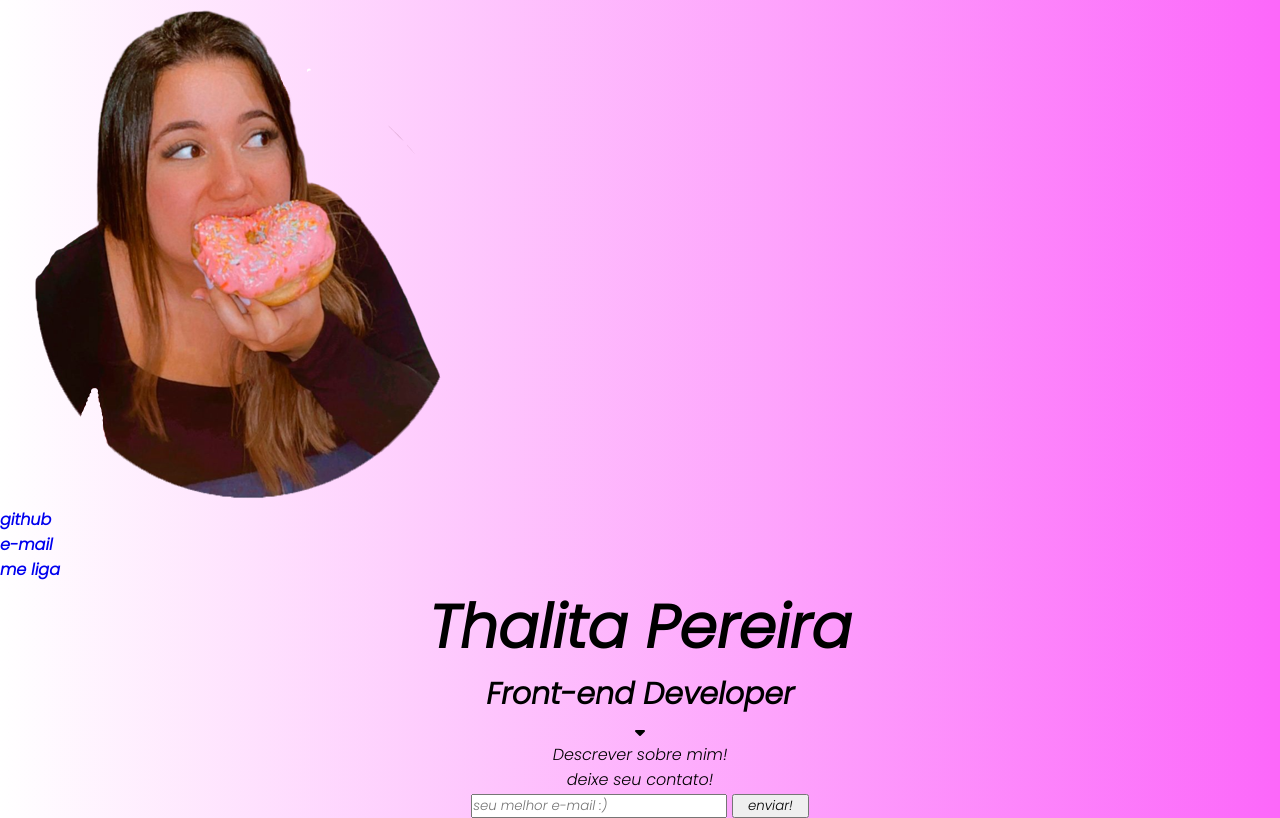
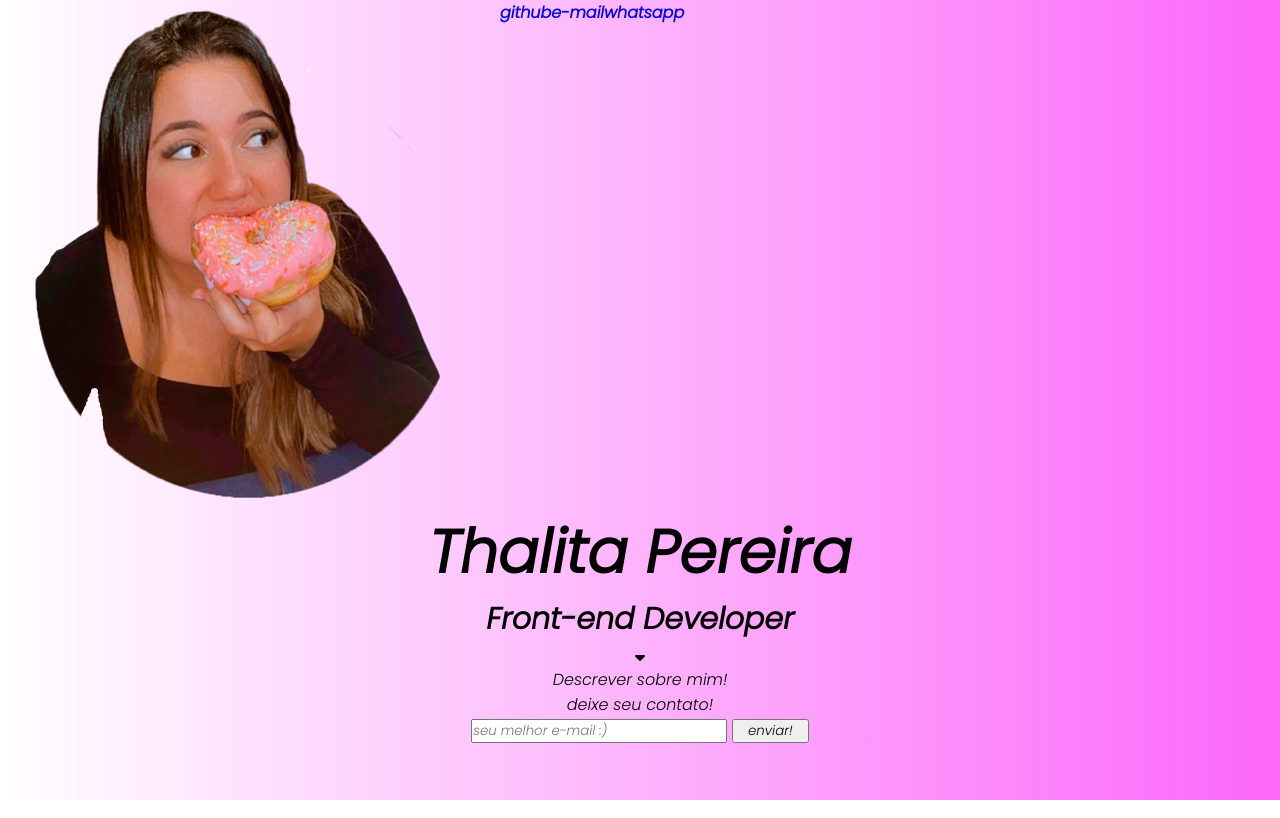
Before and after one commit to pereirathalita/portfolio, a plain HTML site: page index.html in a window 1280 px wide. Drawn offline with Linux system fonts and the light colour scheme.

Commit message:
organizazao de pasta

```diff
--- a/index.html
+++ b/index.html
@@ -25,7 +25,7 @@
                 <a target="_blank" href="mailto:pereirathalita@yahoo.com.br"> e-mail</a>
             </li>
             <li>
-                <a target="_blank" href="https://wa.me/5511980185578"> me liga</a>
+                <a target="_blank" href="https://wa.me/5511980185578"> whatsapp</a>
             </li>
         </ul>
     </header>
--- a/style.css
+++ b/style.css
@@ -23,6 +23,14 @@ body {
     background-size: cover; */
 
     background: linear-gradient(90deg, #FFFFFF, #FC67FA);
+}
+
+header {
+    display: flex;
+}
+
+header ul {
+    display: flex;
 }
 
 .container {
```
